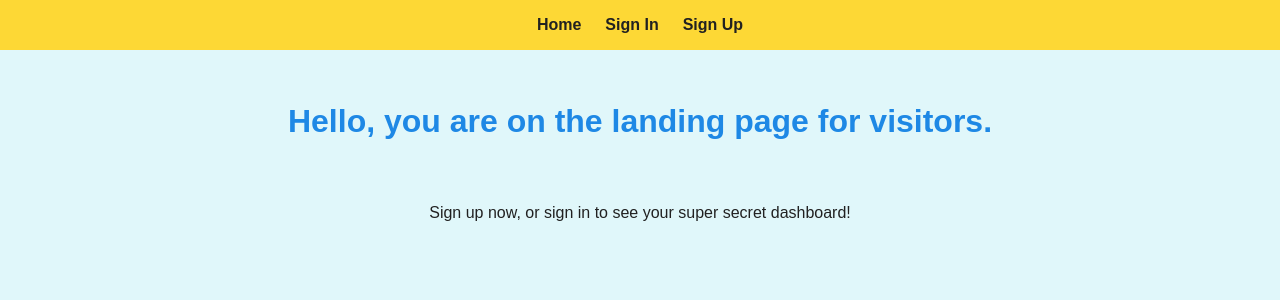
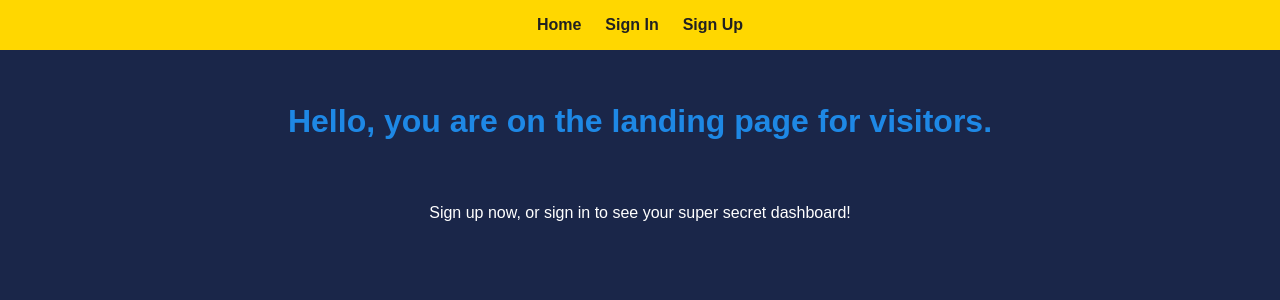
Before and after one commit to SylviaRemington/fans-first-fun-feed-frontend, a React (Vite) app: page / in a window 1280 px wide. Shown: the top 300 px of the page. Built offline with nearby package versions, Linux system fonts and the light colour scheme; no server answers.

Commit message:
changing color palette for css

```diff
--- a/src/index.css
+++ b/src/index.css
@@ -70,8 +70,8 @@ button:focus-visible {
 /* New CSS that is not react generated */
 body {
   font-family: Arial, sans-serif;
-  color: #212121; /* Dark gray for readable text */
-  background-color: #e0f7fa; /* Light blue background */
+  color:#FFFFFF; /* #3C414F #212121 Dark gray for readable text */
+  background-color: #1A2649 ; /* #e0f7fa Light blue background */
   margin: 0;
   padding: 0;
 }
@@ -90,7 +90,7 @@ nav ul {
   gap: 1.5rem;
   list-style: none;
   padding: 1rem;
-  background-color: #fdd835; /* Lighter yellow for nav bar */
+  background-color:#ffd700; /* #fdd835 Lighter yellow for nav bar */
   margin: 0;
   justify-content: center;
 }
```
